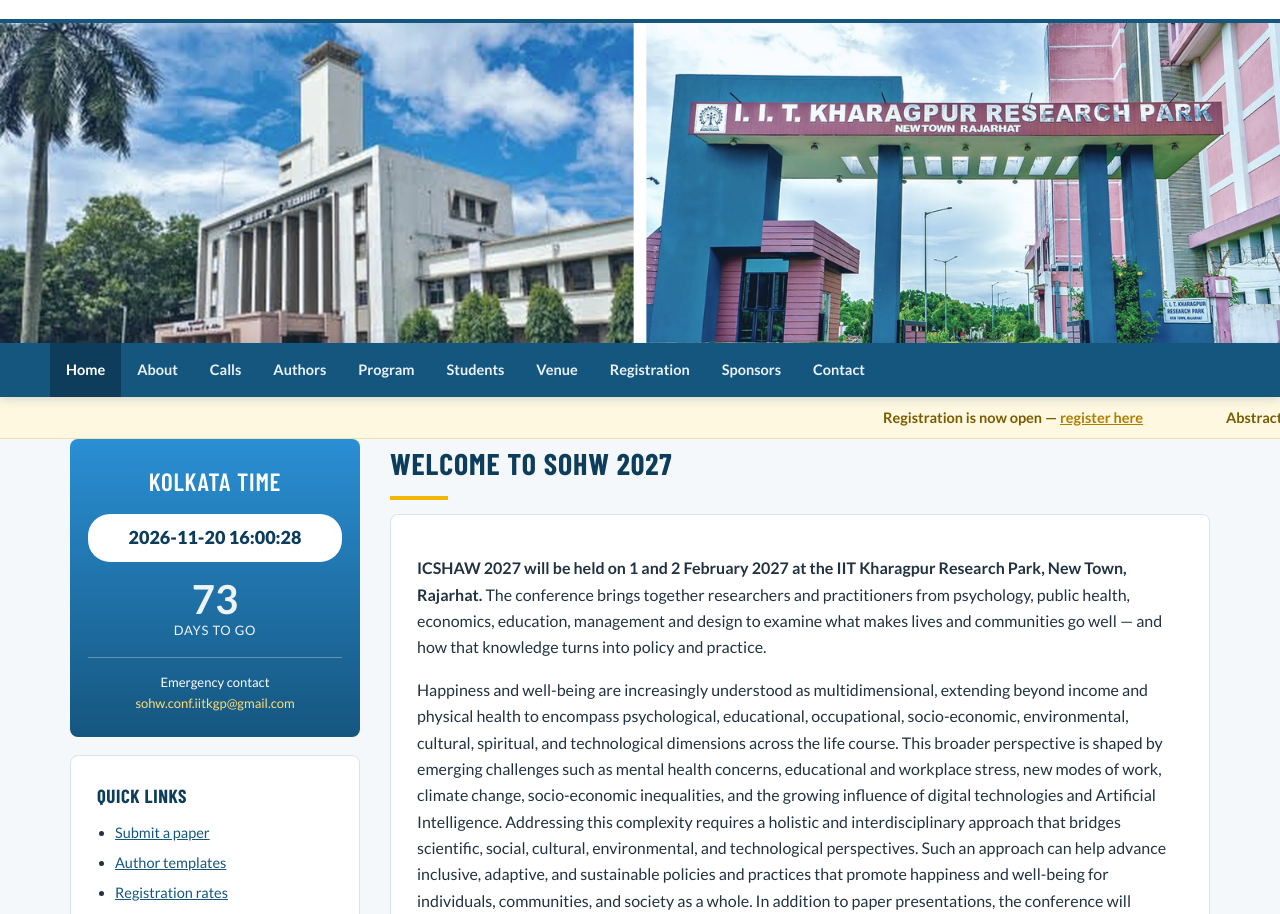
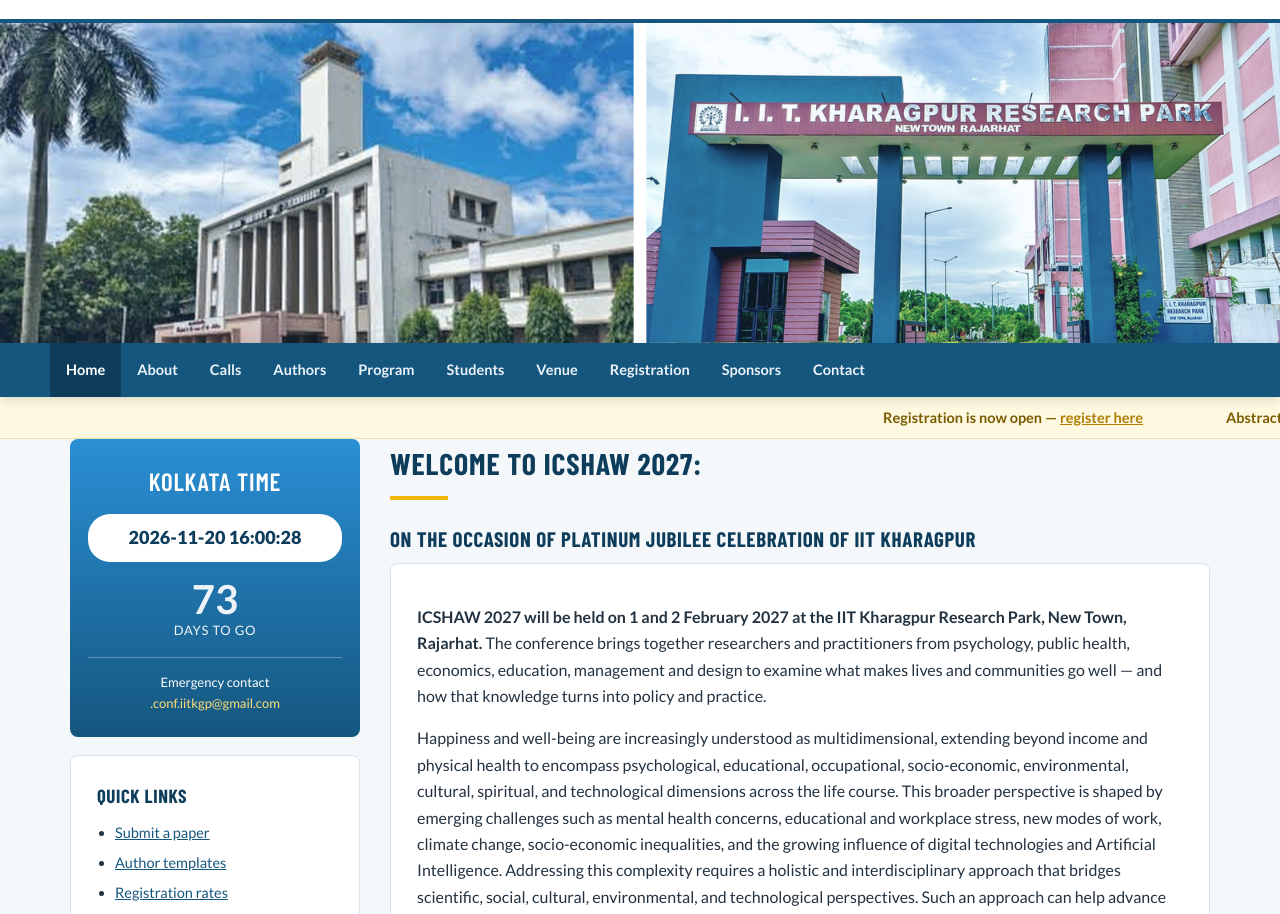
Before and after one commit to sohw2027/sohw2027.github.io, a plain HTML site: page index.html in a window 1280 px wide. Shown: the part 186-1100 px from the top of the page. Drawn offline with nearby package versions, Linux system fonts and the light colour scheme.

Commit message:
Update index.html

```diff
--- a/index.html
+++ b/index.html
@@ -195,7 +195,7 @@ footer a{color:#ffdd77;text-decoration:none}
       <div id="clock">—</div>
       <div class="days"><b id="days">—</b>days to go</div>
       <div class="emerg">Emergency contact<br>
-        <a href="mailto:emergency@sohw2027.org">sohw.conf.iitkgp@gmail.com</a></div>
+        <a href="mailto:emergency@2027.org">.conf.iitkgp@gmail.com</a></div>
     </div>
     <div class="card sidebox">
       <h3>Quick links</h3>
@@ -211,7 +211,8 @@ footer a{color:#ffdd77;text-decoration:none}
 
   <div>
     <section>
-      <h2>Welcome to SOHW 2027</h2>
+      <h2>Welcome to ICSHAW 2027:</h2>
+       <h3>On the Occasion of Platinum Jubilee Celebration of IIT Kharagpur</h3>
       <div class="card">
         <p><b>ICSHAW 2027 will be held on 1 and 2 February 2027 at the IIT Kharagpur Research Park,
            New Town, Rajarhat.</b> The conference brings together researchers and practitioners from
```
